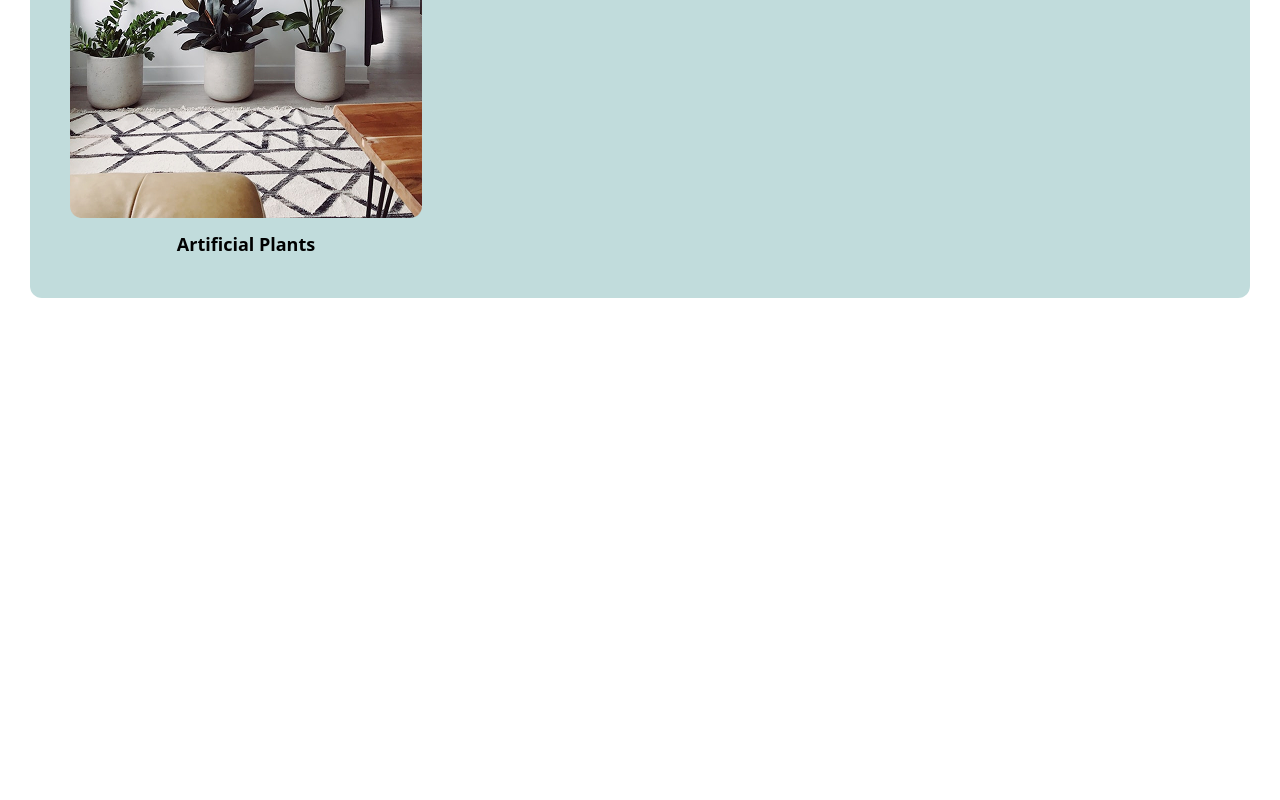
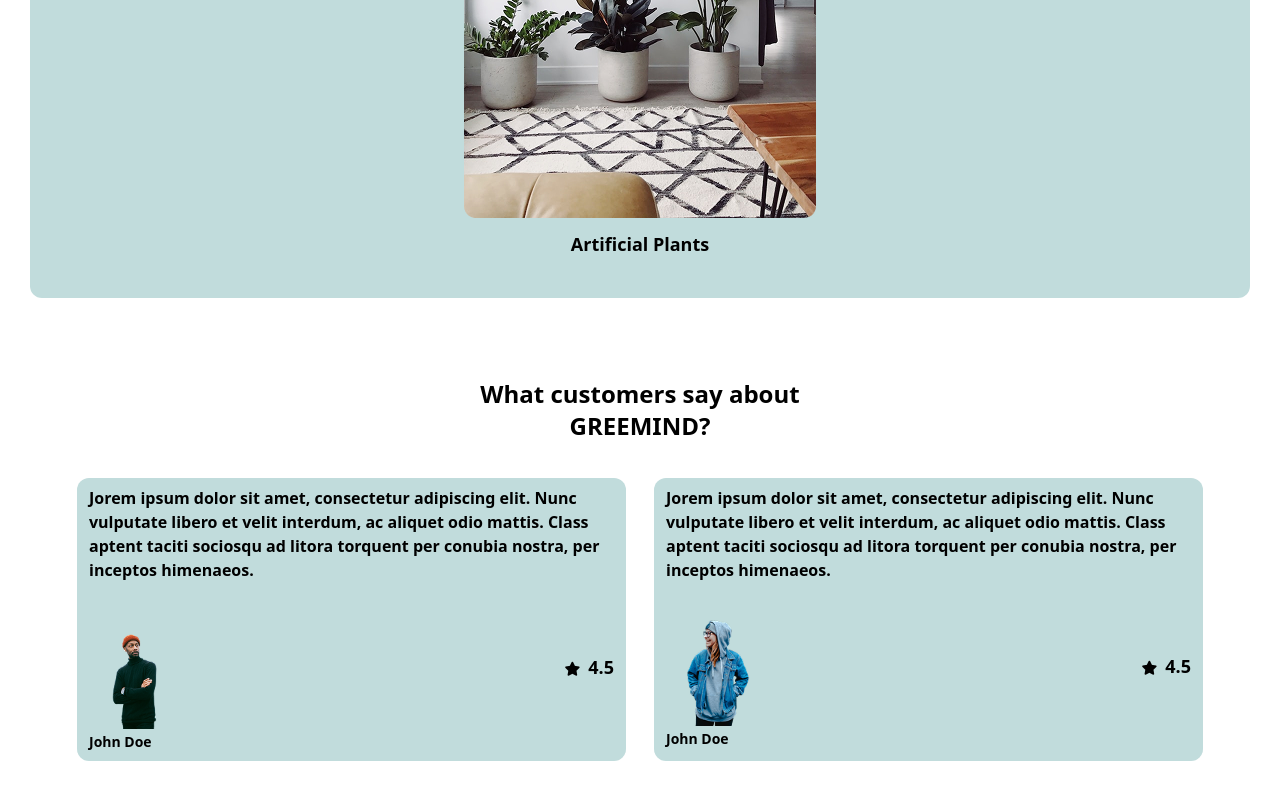
Before and after one commit to samaahmed1/Greenmind, a React (Vite) app: page / in a window 1280 px wide. Shown: the part 2804-3604 px from the top of the page. Before the commit the page ends 3102 px from the top, so only its background shows below. Built offline with nearby package versions, Linux system fonts and the light colour scheme.

Commit message:
Add: CustomerReviews Section

```diff
--- a/src/components/Categories.jsx
+++ b/src/components/Categories.jsx
@@ -26,7 +26,7 @@ export default function Categories() {
               <i className="fa-solid fa-arrow-right ml-2 text-lg"></i>
             </Link>
           </div>
-          <div className="mx-auto xl:mx-0 flex flex-col gap-3">
+          <div className="mx-auto flex flex-col gap-3">
             <img src={decorThree} alt={decorThree} />
             <span className="font-bold text-lg">Artificial Plants</span>
           </div>
--- /dev/null
+++ b/src/components/CustomerReviews.jsx
@@ -0,0 +1,47 @@
+import menOne from "../assets/images/men-1.webp";
+import menTwo from "../assets/images/men-2.webp";
+export default function CustomerReviews() {
+  return (
+    <section>
+      <div className="container px-5 mx-auto py-20">
+        <h2 className="text-2xl font-bold text-center">
+          What customers say about <br /> GREEMIND?
+        </h2>
+        <div className="col flex justify-center gap-7 flex-wrap mt-9">
+          <div className="customer-reviews bg-[#C1DCDC] w-[100%] lg:w-[45%] py-2 px-3 rounded-xl">
+            <p className="font-semibold">
+              Jorem ipsum dolor sit amet, consectetur adipiscing elit. Nunc vulputate libero et velit interdum, ac aliquet odio mattis. Class aptent taciti sociosqu ad litora torquent per conubia
+              nostra, per inceptos himenaeos.
+            </p>
+            <div className="flex items-center justify-between">
+              <div>
+                <img className="w-24 mt-4" src={menOne} alt="men" />
+                <span className="font-bold text-sm">John Doe</span>
+              </div>
+              <span className="font-bold text-lg">
+                <i className="text-sm mr-2 fa-solid fa-star"></i>
+                4.5
+              </span>
+            </div>
+          </div>
+          <div className="customer-reviews bg-[#C1DCDC] w-[100%] lg:w-[45%] py-2 px-3 rounded-xl">
+            <p className="font-semibold">
+              Jorem ipsum dolor sit amet, consectetur adipiscing elit. Nunc vulputate libero et velit interdum, ac aliquet odio mattis. Class aptent taciti sociosqu ad litora torquent per conubia
+              nostra, per inceptos himenaeos.
+            </p>
+            <div className="flex items-center justify-between">
+              <div>
+                <img className="w-24" src={menTwo} alt="men" />
+                <span className="font-bold text-sm">John Doe</span>
+              </div>
+              <span className="font-bold text-lg">
+                <i className="text-sm mr-2 fa-solid fa-star"></i>
+                4.5
+              </span>
+            </div>
+          </div>
+        </div>
+      </div>
+    </section>
+  );
+}
--- a/src/pages/Home.jsx
+++ b/src/pages/Home.jsx
@@ -2,6 +2,7 @@ import Hero from "../components/Hero";
 import AboutUs from "../components/AboutUs";
 import Categories from "../components/Categories";
 import BestSelling from "../components/BestSelling";
+import CustomerReviews from "../components/CustomerReviews";
 
 export default function Home() {
   return (
@@ -10,6 +11,7 @@ export default function Home() {
       <BestSelling />
       <AboutUs />
       <Categories />
+      <CustomerReviews/>
     </>
   );
 }
```
